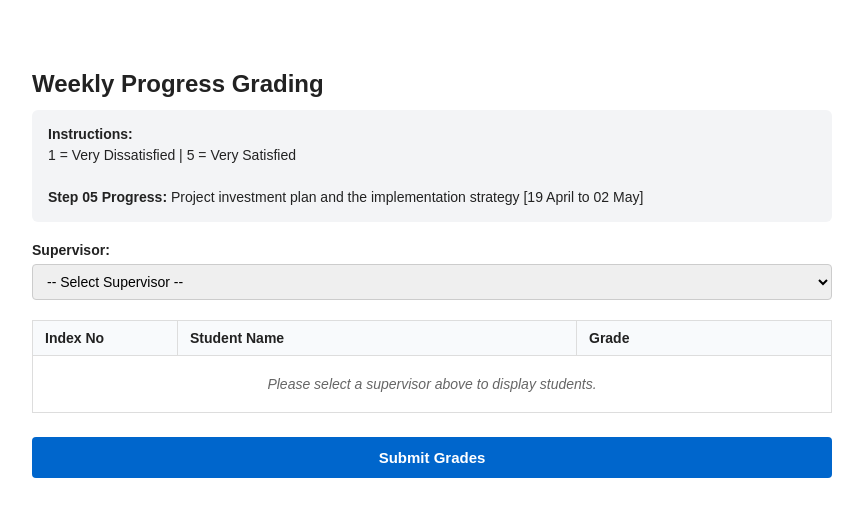
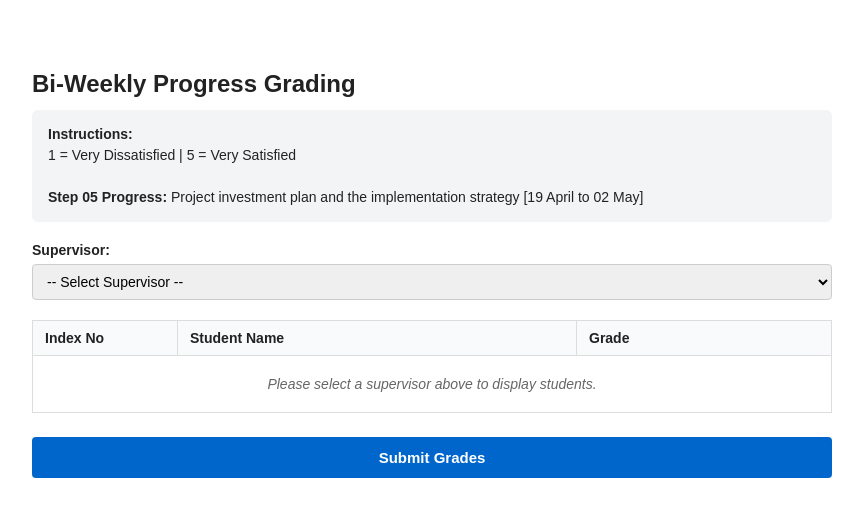
Before and after one commit to Dalpedil/weekly-grading-app, a website: page public/index.html in a window 1280 px wide. Shown: the whole page, without its empty margins (208-1071 px from the left). Drawn offline with Linux system fonts and the light colour scheme.

Commit message:
Update index.html

```diff
--- a/public/index.html
+++ b/public/index.html
@@ -22,7 +22,7 @@
   </style>
 </head>
 <body>
-  <h2>Weekly Progress Grading</h2>
+  <h2>Bi-Weekly Progress Grading</h2>
   <div class="instruction-box">
     <strong>Instructions:</strong><br>
     1 = Very Dissatisfied | 5 = Very Satisfied<br><br>
```
